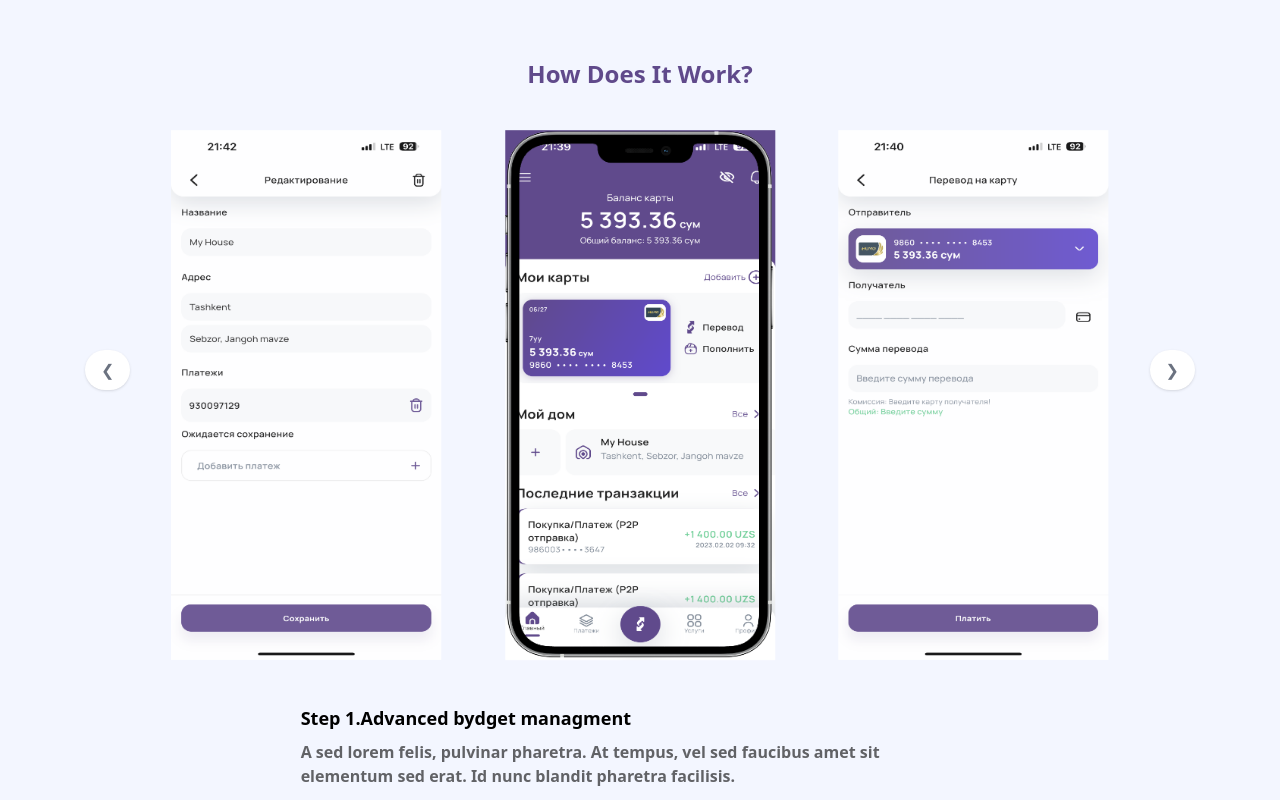
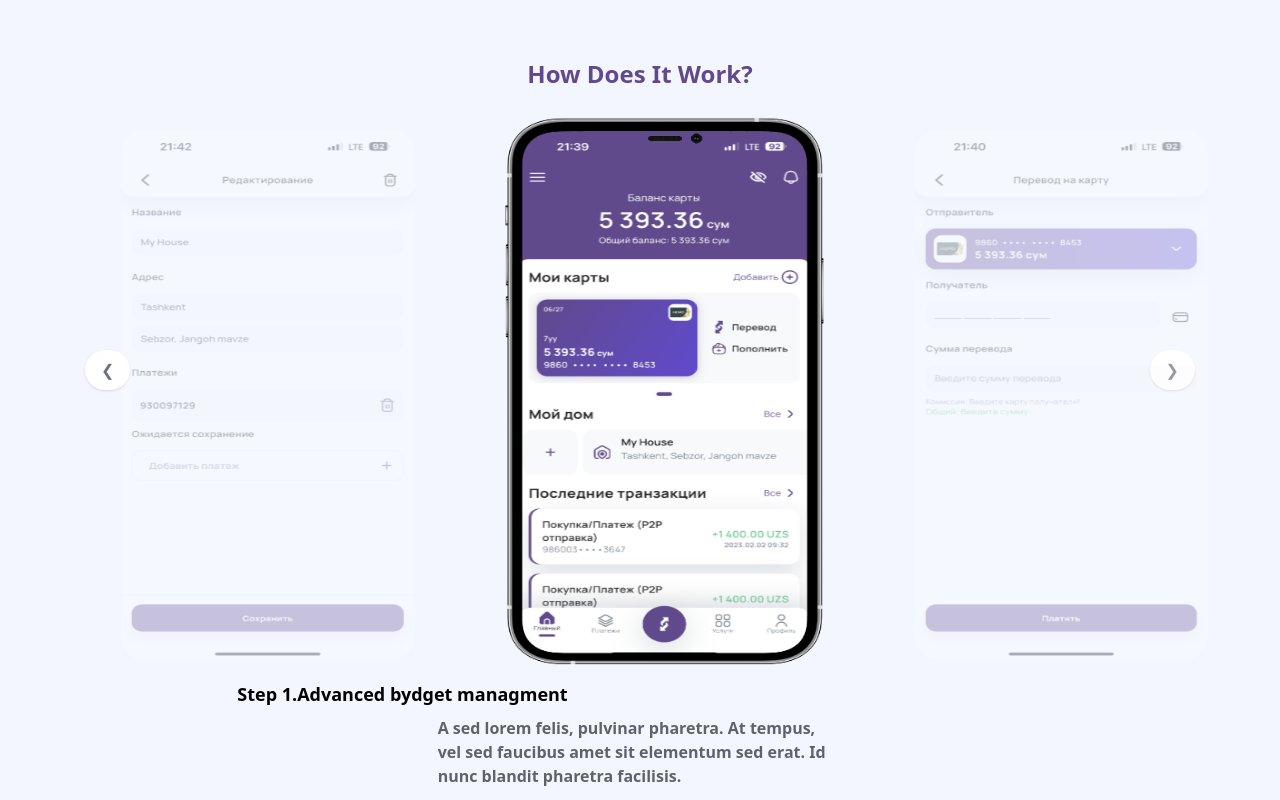
Before and after one commit to Llegion40404/Dpay, a Vue app: page / in a window 1280 px wide. Shown: the part 2700-3500 px from the top of the page. Built offline with nearby package versions, Linux system fonts and the light colour scheme.

Commit message:
slider fixed FINALLY & without designer

```diff
--- a/src/components/HowWork.vue
+++ b/src/components/HowWork.vue
@@ -22,26 +22,29 @@ let carousel = ref(null);
         How Does It Work?
       </h1>
       <img
-        class="absolute md:h-[478px] md2:left-[310px] semibig:left-[460px] big2:left-[520px] big3:left-[540px] 1xl:left-[585px] 2xl:left-[620px] big:h-[598px] z-50 big:w-[320px] big:left-[490px] lg:w-[269px] xl:left-[415px] lg:left-[377px] md2:w-[240px] semimd:h-[528px] semimd:left-[348px] semimd:w-[265px] md:left-[281px] md:w-[218px] sm2:left-[205px] poco2:left-[125px] sm:left-[165px] poco:w-[308px] poco:top-[153px] poco:h-[568px] poco:left-[85.5px] phone2:w-[272px] phone2:left-[64px] phone2:h-[555px] phone:left-[51px] phone:top-[153px] phone:h-[441px] phone:w-[218px]"
+        class="absolute md:h-[500px] md2:left-[310px] semibig:left-[460px] big2:left-[505px] big3:left-[525px] 1xl:left-[565px] 2xl:left-[605px] big:h-[630px] z-50 big:left-[475px] big:w-[350px] big2:w-[350px] xl:left-[415px] lg:left-[377px] semimd:h-[548px] lg:w-80 semimd:left-[348px] md:left-[260px] md:w-4/12 sm2:left-[220px] poco2:left-[140px] sm:left-[175px] poco:w-[280px] poco:top-[140px] poco:h-[568px] poco:left-[100px] phone2:w-[272px] phone2:left-[64px] phone2:h-[555px] phone:left-[51px] phone:top-[142px] phone:h-[441px] phone:w-[218px]"
         width="326"
         src="../img/phone_frame.png"
         alt=""
       />
 
-      <div class="phone:w-11/12 mx-auto">
+      <div class="phone:w-11/12 md:w-full mx-auto">
         <Carousel
           transition="700"
           :items-to-show="2.7"
           :wrap-around="true"
           ref="carousel"
           v-model="currentSlide"
-          class="carousel phone:duration-300 md2:duration-700 md:w-11/12 md:mx-auto"
+          class="carousel phone:duration-300 md2:duration-700 w-full md:mx-auto"
           :breakpoints="{
             320: {
               itemsToShow: 1,
               transition: 500,
             },
             780: {
+              itemsToShow: 2,
+            },
+            1100: {
               itemsToShow: 3,
             },
           }"
@@ -54,20 +57,20 @@ let carousel = ref(null);
             <div
               :class="
                 currentSlide == idx
-                  ? 'carousel__item  flex flex-col'
-                  : 'carousel__item flex flex-col opacity-90'
+                  ? 'carousel__item  flex flex-col opacity-100 duration-500'
+                  : 'carousel__item flex flex-col opacity-30 duration-500'
               "
             >
               <img
                 width="300"
-                class="phone:w-9/12 mx-auto poco:w-[310px] big:h-[600px] big:min-w-[320px] poco:h-[570px] md:h-[480px] semimd:max-w-[270px] semimd:h-[530px]"
+                class="phone:w-8/12 rounded-3xl md2:min-w-[120%] mx-auto poco:w-full big:h-[600px] big:min-w-[320px] poco:h-[550px] md:h-[480px] md:min-w-[240px] semimd:h-[530px]"
                 :src="slide.thumb"
                 alt="image"
               />
               <div
                 :class="
                   currentSlide == idx
-                    ? 'absolute phone__text bottom-16 md:bottom-20 poco:bottom-24 phone:bottom-0 -left-1 flex flex-col items-center'
+                    ? 'absolute phone__text  md:bottom-20 poco:bottom-16 phone:bottom-1 phone2:bottom-10 -left-1 flex flex-col items-center'
                     : 'absolute opacity-0 w-full phone__text bottom-16 -left-1 flex flex-col items-center'
                 "
               >
@@ -77,7 +80,7 @@ let carousel = ref(null);
                   {{ slide.title }}
                 </h3>
                 <span
-                  class="font-semibold md:w-[250%] big:w-[150%] md2:w-[200%] text-lg phone:text-base opacity-60"
+                  class="font-semibold md:w-full big:w-[150%] text-lg phone:text-base opacity-60"
                 >
                   {{ slide.text }}
                 </span>
```
Also changed, not shown: src/img/phone_frame.png.
